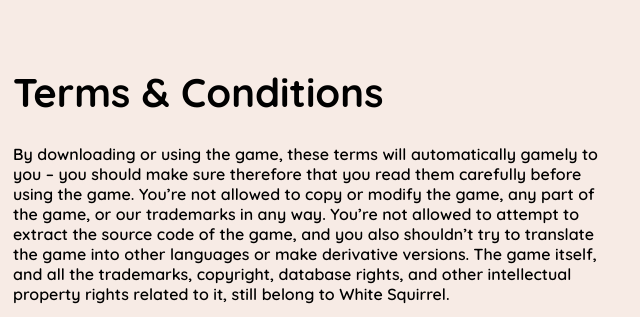
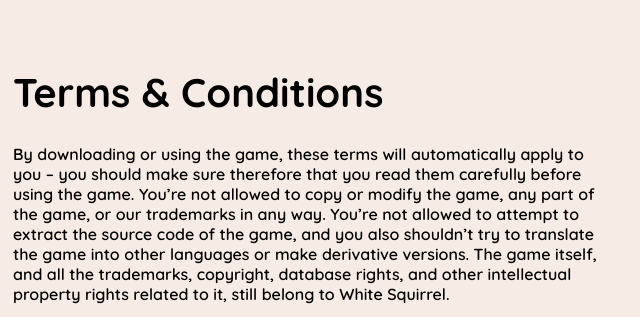
Before and after one commit to xatok/xato.io, a plain HTML site: page catdoku/terms/index.html in a window 1280 px wide. Shown: the top 317 px of the page, 327-967 px from the left. Drawn offline with Linux system fonts and the light colour scheme.

Commit message:
Fix typo

```diff
--- a/catdoku/terms/index.html
+++ b/catdoku/terms/index.html
@@ -9,7 +9,7 @@
 <body>
 <h1>Terms &amp; Conditions</h1> <p>
     By downloading or using the game, these terms will
-    automatically gamely to you – you should make sure therefore
+    automatically apply to you – you should make sure therefore
     that you read them carefully before using the game. You’re not
     allowed to copy or modify the game, any part of the game, or
     our trademarks in any way. You’re not allowed to attempt to
```
